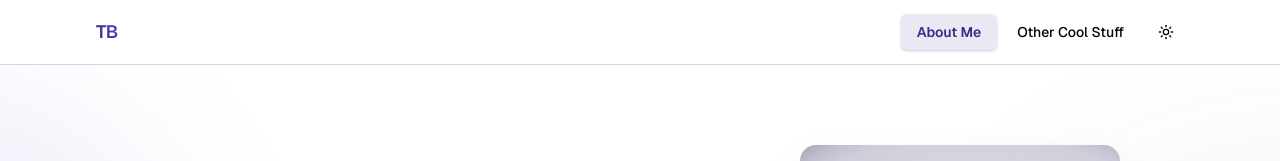
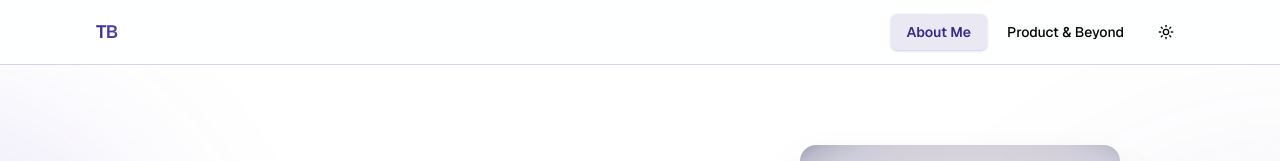
Before and after one commit to taylorbush35/tb-pm-portfolio, a Next.js app: page /about in a window 1280 px wide. Shown: the top 161 px of the page. Built offline with nearby package versions, Linux system fonts and the light colour scheme.

Commit message:
Product & Beyond page update

```diff
--- a/app/about/page.tsx
+++ b/app/about/page.tsx
@@ -168,7 +168,7 @@ export default function AboutPage() {
 
       </section>
 
-      <section className="relative py-20">
+      <section className="relative pt-12 pb-20">
         {/* Subtle gradient overlay */}
         <div className="absolute inset-0 bg-gradient-to-br from-primary/5 via-transparent to-accent/5 dark:from-primary/10 dark:to-accent/10" />
 
--- a/components/navigation.tsx
+++ b/components/navigation.tsx
@@ -7,7 +7,7 @@ import { ThemeToggle } from "./theme-toggle"
 
 const navItems = [
   { href: "/about", label: "About Me" },
-  { href: "/work", label: "Other Cool Stuff" },
+  { href: "/work", label: "Product & Beyond" },
 ]
 
 export function Navigation() {
--- a/components/sections/PassionProjects.tsx
+++ b/components/sections/PassionProjects.tsx
@@ -25,7 +25,7 @@ const passionProjects = [
 
 export function PassionProjects() {
   return (
-    <div id="passion-projects" className="relative mb-24 rounded-2xl py-16 sm:py-20">
+    <div id="passion-projects" className="relative mb-8 rounded-2xl py-16 sm:py-20">
       {/* Subtle background gradient - mode specific, fades naturally */}
       <div className="absolute inset-0 rounded-2xl bg-gradient-to-b from-muted/30 via-muted/15 to-transparent dark:from-muted/20 dark:via-muted/10 dark:to-transparent" />
       {/* Subtle accent gradient overlay - enhanced purple in both modes */}
```
